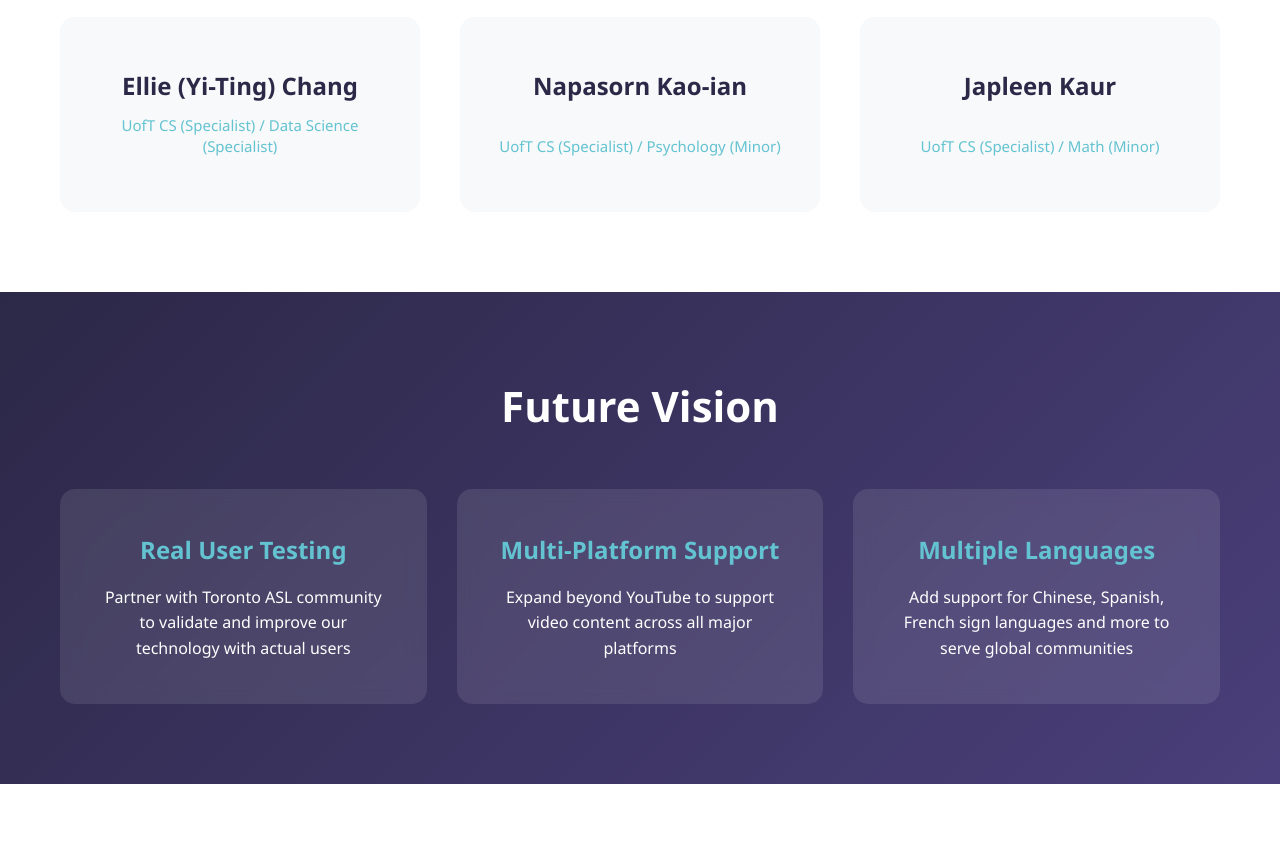
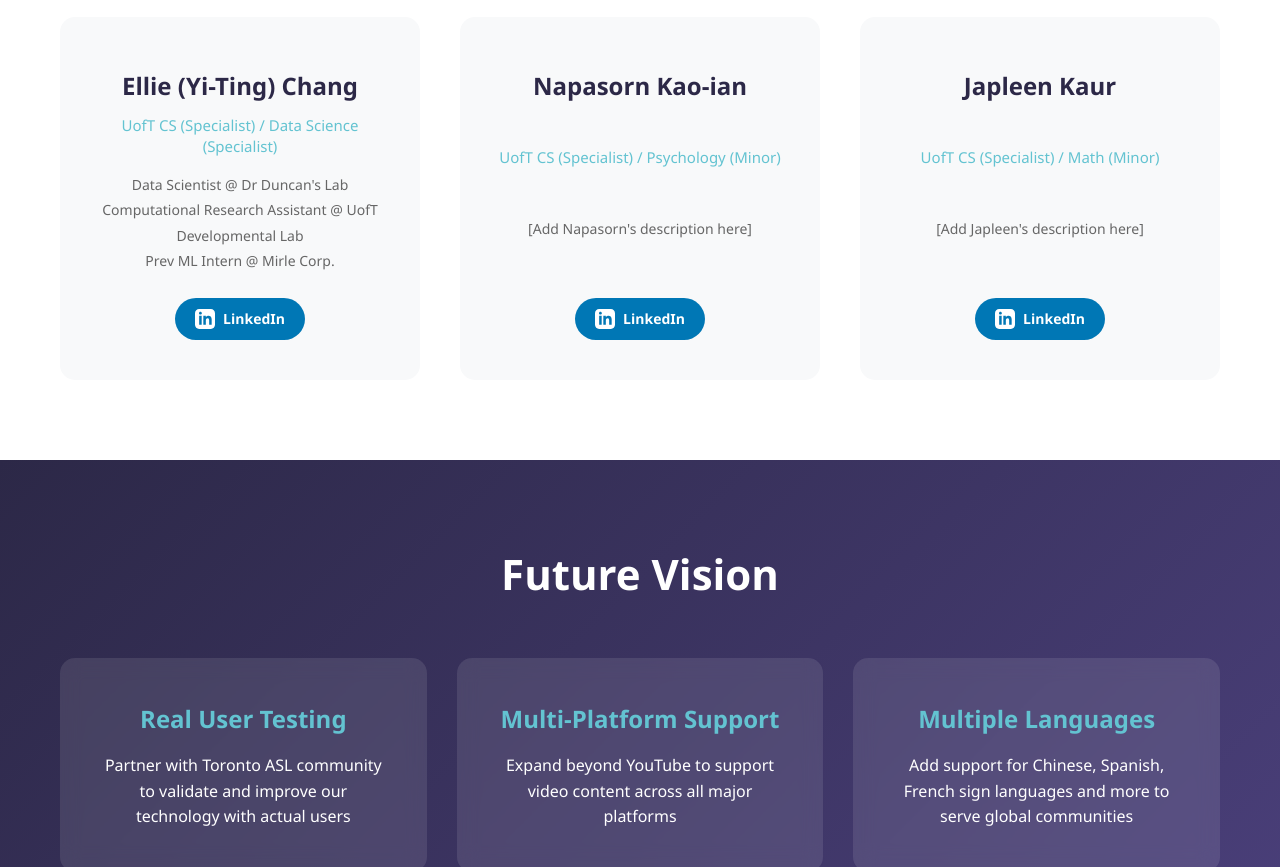
Before and after one commit to 0507ellie/ASLytics.Official.io, a plain HTML site: page index.html in a window 1280 px wide. Shown: the part 4420-5287 px from the top of the page. Drawn offline with Linux system fonts and the light colour scheme.

Commit message:
Refactor team member sections in index.html

```diff
--- a/index.html
+++ b/index.html
@@ -810,19 +810,47 @@
             <h2>Our Team</h2>
             <div class="team-grid">
                 <div class="team-member">
-                    <div class="member-name">Ellie (Yi-Ting) Chang</div>
-                    <div class="member-role">UofT CS (Specialist) / Data Science (Specialist)</div>
+                    <h3 class="member-name">Ellie (Yi-Ting) Chang</h3>
+                    <p class="member-role">UofT CS (Specialist) / Data Science (Specialist)</p>
+                    <p class="member-description">
+                        Data Scientist @ Dr Duncan's Lab<br>
+                        Computational Research Assistant @ UofT Developmental Lab<br>
+                        Prev ML Intern @ Mirle Corp.
+                    </p>
+                    <a href="https://www.linkedin.com/in/yi-ting-chang-428b27244/" target="_blank" class="linkedin-btn">
+                        <svg width="20" height="20" viewBox="0 0 24 24" fill="currentColor">
+                            <path d="M19 0h-14c-2.761 0-5 2.239-5 5v14c0 2.761 2.239 5 5 5h14c2.762 0 5-2.239 5-5v-14c0-2.761-2.238-5-5-5zm-11 19h-3v-11h3v11zm-1.5-12.268c-.966 0-1.75-.79-1.75-1.764s.784-1.764 1.75-1.764 1.75.79 1.75 1.764-.783 1.764-1.75 1.764zm13.5 12.268h-3v-5.604c0-3.368-4-3.113-4 0v5.604h-3v-11h3v1.765c1.396-2.586 7-2.777 7 2.476v6.759z"/>
+                        </svg>
+                        LinkedIn
+                    </a>
                 </div>
                 <div class="team-member">
-                    <div class="member-name">Napasorn Kao-ian</div>
-                    <div class="member-role">UofT CS (Specialist) / Psychology (Minor)</div>
+                    <h3 class="member-name">Napasorn Kao-ian</h3>
+                    <p class="member-role">UofT CS (Specialist) / Psychology (Minor)</p>
+                    <p class="member-description">
+                        [Add Napasorn's description here]
+                    </p>
+                    <a href="https://www.linkedin.com/in/napasorn-kao-ian" target="_blank" class="linkedin-btn">
+                        <svg width="20" height="20" viewBox="0 0 24 24" fill="currentColor">
+                            <path d="M19 0h-14c-2.761 0-5 2.239-5 5v14c0 2.761 2.239 5 5 5h14c2.762 0 5-2.239 5-5v-14c0-2.761-2.238-5-5-5zm-11 19h-3v-11h3v11zm-1.5-12.268c-.966 0-1.75-.79-1.75-1.764s.784-1.764 1.75-1.764 1.75.79 1.75 1.764-.783 1.764-1.75 1.764zm13.5 12.268h-3v-5.604c0-3.368-4-3.113-4 0v5.604h-3v-11h3v1.765c1.396-2.586 7-2.777 7 2.476v6.759z"/>
+                        </svg>
+                        LinkedIn
+                    </a>
                 </div>
                 <div class="team-member">
-                    <div class="member-name">Japleen Kaur</div>
-                    <div class="member-role">UofT CS (Specialist) / Math (Minor)</div>
+                    <h3 class="member-name">Japleen Kaur</h3>
+                    <p class="member-role">UofT CS (Specialist) / Math (Minor)</p>
+                    <p class="member-description">
+                        [Add Japleen's description here]
+                    </p>
+                    <a href="https://www.linkedin.com/in/japleen-kaur" target="_blank" class="linkedin-btn">
+                        <svg width="20" height="20" viewBox="0 0 24 24" fill="currentColor">
+                            <path d="M19 0h-14c-2.761 0-5 2.239-5 5v14c0 2.761 2.239 5 5 5h14c2.762 0 5-2.239 5-5v-14c0-2.761-2.238-5-5-5zm-11 19h-3v-11h3v11zm-1.5-12.268c-.966 0-1.75-.79-1.75-1.764s.784-1.764 1.75-1.764 1.75.79 1.75 1.764-.783 1.764-1.75 1.764zm13.5 12.268h-3v-5.604c0-3.368-4-3.113-4 0v5.604h-3v-11h3v1.765c1.396-2.586 7-2.777 7 2.476v6.759z"/>
+                        </svg>
+                        LinkedIn
+                    </a>
                 </div>
             </div>
-
         </div>
     </section>
 
```
